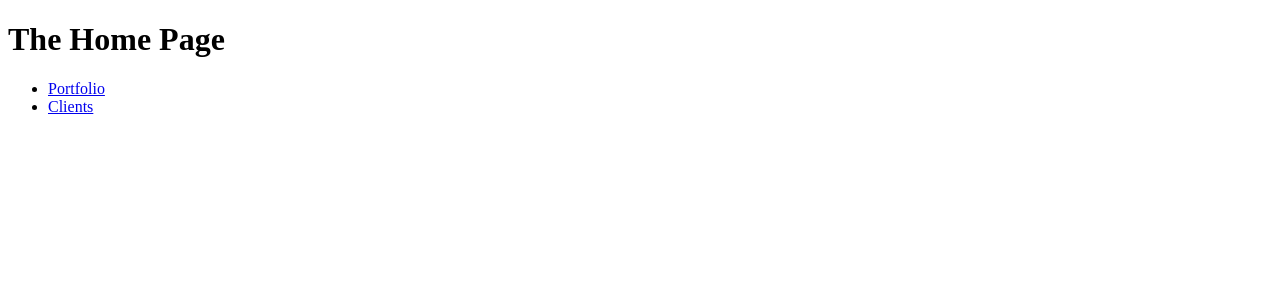
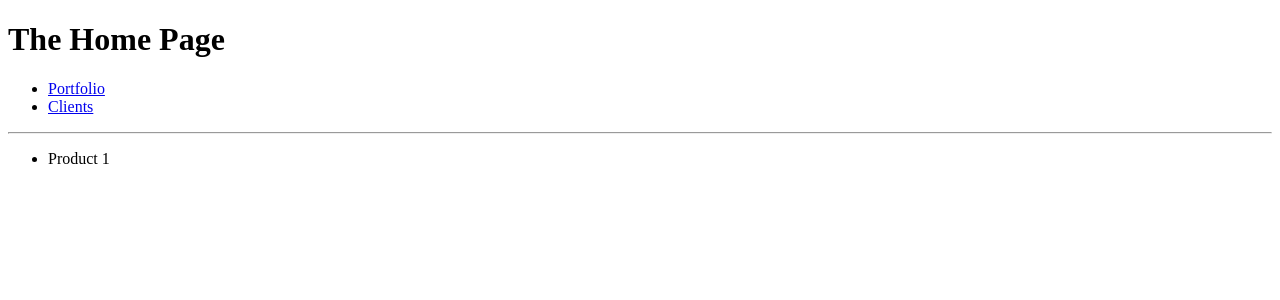
Before and after one commit to NourAlSalhi/Next.js-basic, a Next.js app: page / in a window 1280 px wide. Shown: the top 300 px of the page. Built offline with nearby package versions, Linux system fonts and the light colour scheme.

Commit message:
static site generating

```diff
--- a/pages/index.js
+++ b/pages/index.js
@@ -1,14 +1,28 @@
 import Link from "next/link"
-const HomePage = () => {
+const HomePage = (props) => {
+  const { products } = props
   return (
     <div>
       <h1> The Home Page </h1>
       <ul>
-          <li><Link href="/portfolio">Portfolio</Link></li>
-          <li><Link href="/clients">Clients</Link></li>
+        <li><Link href="/portfolio">Portfolio</Link></li>
+        <li><Link href="/clients">Clients</Link></li>
+      </ul>
+      <hr />
+      <ul>
+        {  products.map(product => (
+          <li key={product.id}> {product.title} </li>
+        ))}
       </ul>
     </div>
   )
 }
-
+export async function getStaticProps() {
+  //always return object has props key
+  return {
+    props: {
+      products: [{ id: '1', title: 'Product 1' }]
+    }
+  }
+}
 export default HomePage
```
Also changed, not shown: pages/data/dummy-backend.json (added, +16 -0 lines).
